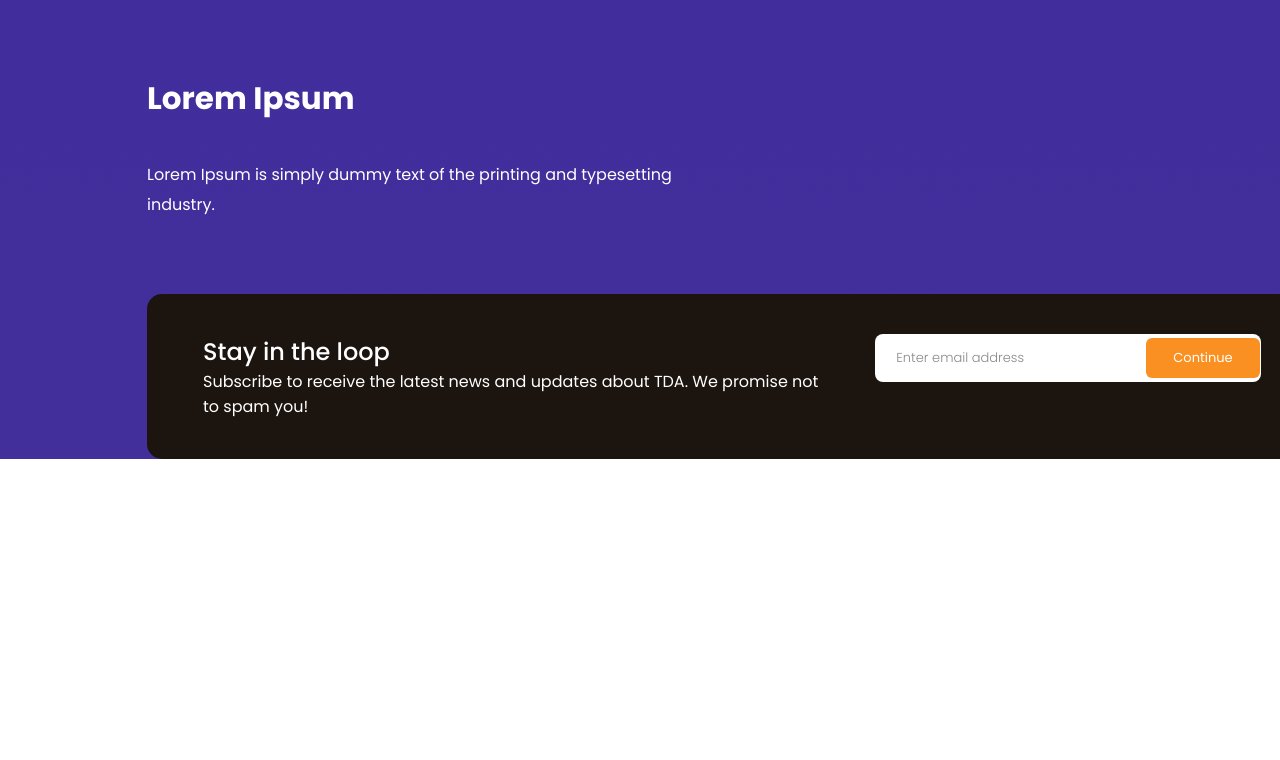
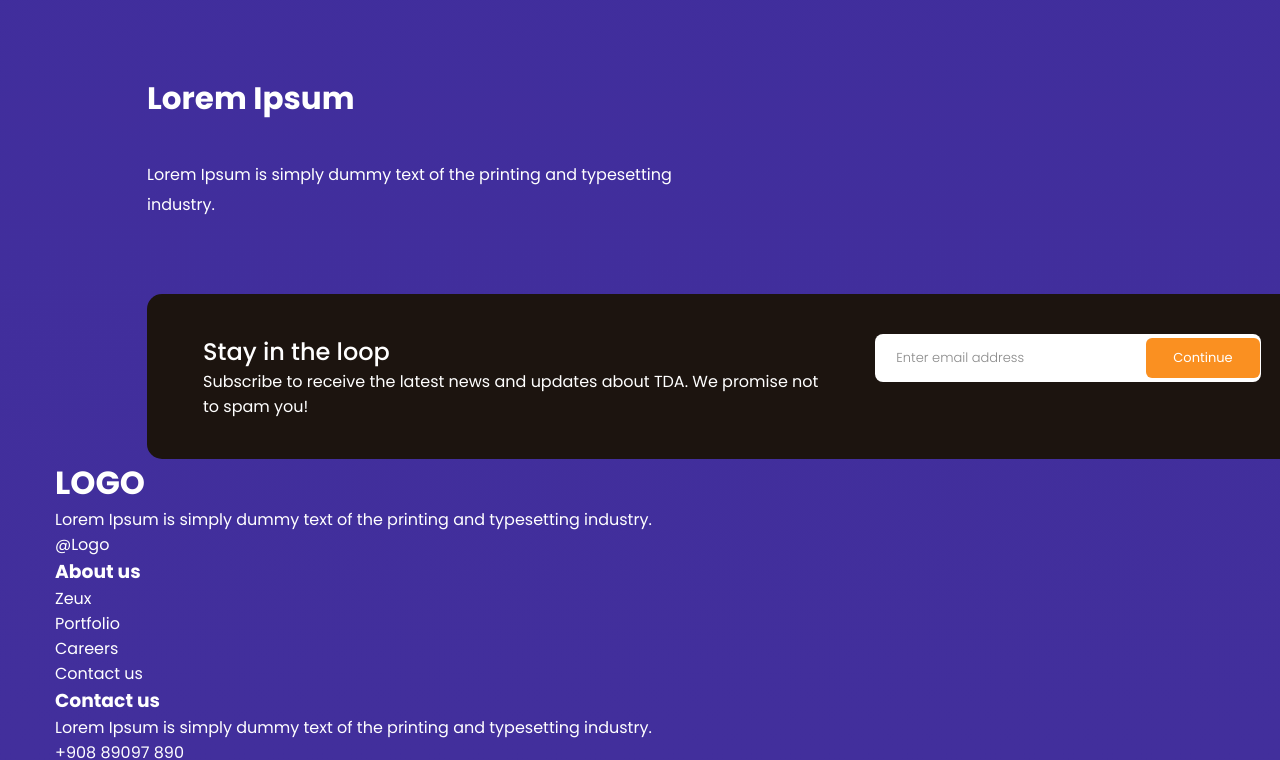
Before and after one commit to ieVictor/game-website, a plain HTML site: page pages/home.html in a window 1280 px wide. Shown: the part 4086-4846 px from the top of the page. Before the commit the page ends 4545 px from the top, so only its background shows below. Drawn offline with Linux system fonts and the light colour scheme.

Commit message:
feat: add initial elements to footer

```diff
--- a/pages/home.html
+++ b/pages/home.html
@@ -218,6 +218,51 @@
                 </div>
             </section>
         </main>
+        <footer>
+            <div class="footer-description">
+                <div class="description-header">
+                    <h1>LOGO</h1>
+                    <span>
+                        Lorem Ipsum is simply dummy text of the printing
+                        and typesetting industry.
+                    </span>
+                </div>
+                <p>@Logo</p>
+            </div>
+            <div class="footer-about flex-column">
+                <h3>About us</h3>
+                <ul class="about-list flex-column">
+                    <li>Zeux</li>
+                    <li>Portfolio</li>
+                    <li>Careers</li>
+                    <li>Contact us</li>
+                </ul>
+            </div>
+            <div class="footer-contact flex-column">
+                <h3>Contact us</h3>
+                <div class="contact-content flex-column">
+                    <span>
+                        Lorem Ipsum is simply dummy text of the printing
+                        and typesetting industry.
+                    </span>
+                    <p>+908 89097 890</p>
+                </div>
+            </div>
+            <ul class="footer-social flex-row">
+                <li class="list-item">
+                    <a href="//facebook.com"><img src="../assets/icons/social-media/facebook.svg" alt=""></a>
+                </li>
+                <li class="list-item">
+                    <a href="//instagram.com"><img src="../assets/icons/social-media/instagram.svg" alt=""></a>
+                </li>
+                <li class="list-item">
+                    <a href="//twitter.com"><img src="../assets/icons/social-media/twitter.svg" alt=""></a>
+                </li>
+                <li class="list-item">
+                    <a href="//linkedin.com"><img src="../assets/icons/social-media/linkedin.svg" alt=""></a>
+                </li>
+            </ul>
+        </footer>
     </div>
 </body>
 </html>
```
